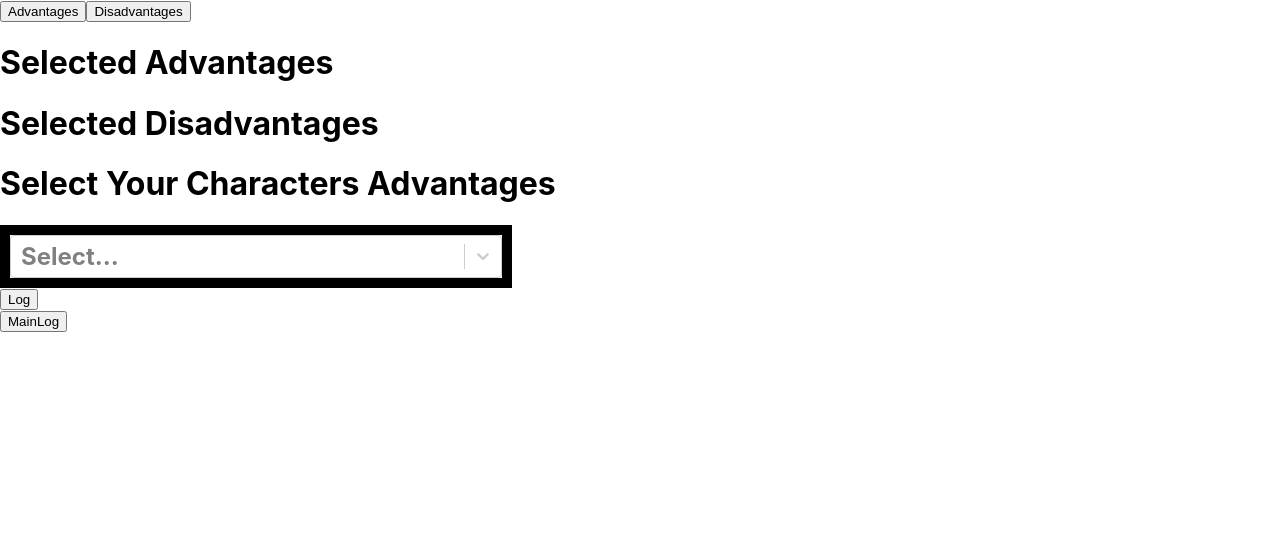
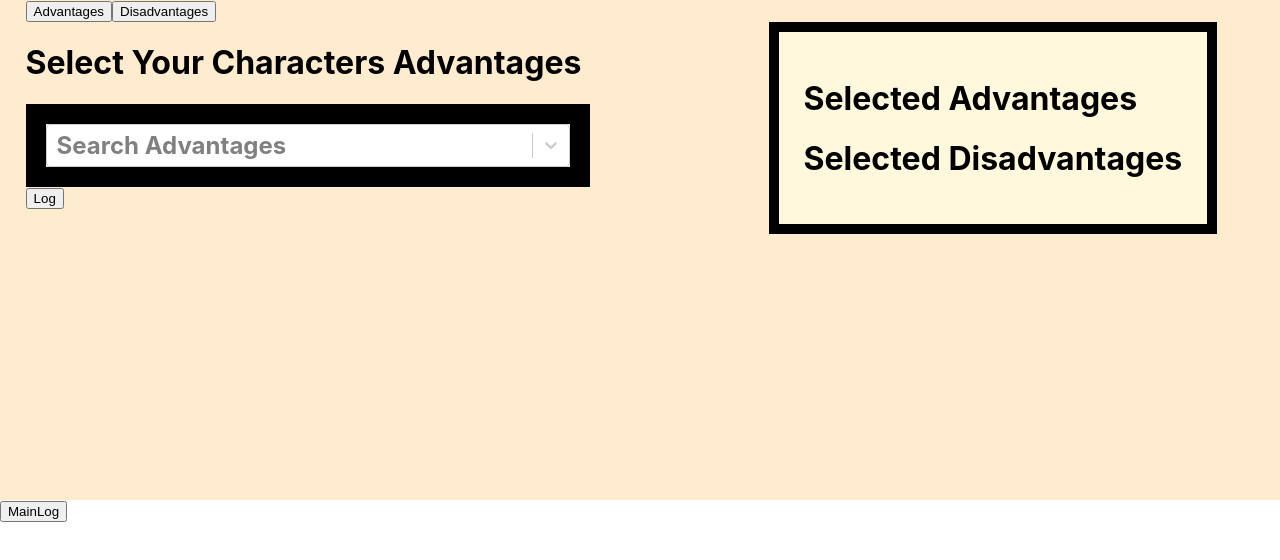
Before and after one commit to Uken81/Gurps-Character-Cheatsheet-Maker, a React (Create React App) app: page / in a window 1280 px wide. Shown: the top 560 px of the page. Built offline with nearby package versions, Linux system fonts and the light colour scheme.

Commit message:
reorder component folders for the selected section

```diff
--- a/src/Advantages/AdvantageSelector.jsx
+++ b/src/Advantages/AdvantageSelector.jsx
@@ -7,15 +7,12 @@ const AdvantageSelector = (props) => {
     const setSelectedAdvantagesList = props.setSelectedAdvantagesList;
 
     let options;
-
     const createOptions = () => {
         options = AdvantagesListArray.map(opt => ({ label: opt.title, value: opt.title }));
-        console.log(options);
     };
     createOptions();
 
     let arr = [];
-
     const onChange = (event) => {
         event.forEach((e) => {
             arr.push(e.value)
@@ -33,10 +30,10 @@ const AdvantageSelector = (props) => {
     return (
         <div>
             <h1>Select Your Characters Advantages</h1>
-            <SearchBar options={options} onChange={onChange} />
+            <SearchBar options={options} onChange={onChange} placeHolder='Search Advantages'/>
             <button onClick={log}>Log</button>
         </div>
     );
 }
-// onChange={opt => setSelectedAdvantagesList(opt)} placeHolder='Search Advantages'
+
 export default AdvantageSelector;
--- a/src/App.css
+++ b/src/App.css
@@ -1,6 +1,25 @@
+.selection-screen {
+    background-color: blanchedalmond;
+    min-height: 500px;
+    padding-left: 2%;
+}
+
 .searchBar {
     font-weight: bold;
+    border: black solid 20px;
+    /* border-radius: 30%; */
+    font-size: x-large;
+    width: 45%;
+}
+
+.selected {
+    background-color: cornsilk;
+    float: right;
+    margin-right: 5%;
+    padding: 2%;
     border: black solid 10px;
-    font-size: x-large;
-    width: 40%;
 }
+li {
+    font-size: larger;
+    list-style: none;
+}
--- a/src/App.js
+++ b/src/App.js
@@ -11,21 +11,22 @@ const [isAdvantage, setIsAdvantage] = useState(true);
   const [selectedAdvantagesList, setselectedAdvantagesList] = useState([]);
   const [selectedDisadvantagesList, setSelectedDisadvantagesList] = useState([]);
 
-const log = ()=> {
+  const log = () => {
     console.log(selectedAdvantagesList);
   }
 
 
   return (
     <div className="App">
+      <div className='selection-screen'>
         <ToggleAdvantageDisadvantage isAdvantage={isAdvantage} setIsAdvantage={setIsAdvantage} />
         <Selected
           selectedAdvantagesList={selectedAdvantagesList}
           selectedDisadvantagesList={selectedDisadvantagesList}
         />
-      {isAdvantage && <AdvantageSelector selectedAdvantagesList={selectedAdvantagesList} setSelectedAdvantagesList={setselectedAdvantagesList}/>}
-      {!isAdvantage && <Disadvantageselector selectedDisadvantagesList={selectedDisadvantagesList} setSelectedDisadvantagesList={setSelectedDisadvantagesList}/>}
-
+        {isAdvantage && <AdvantageSelector selectedAdvantagesList={selectedAdvantagesList} setSelectedAdvantagesList={setselectedAdvantagesList} />}
+        {!isAdvantage && <Disadvantageselector selectedDisadvantagesList={selectedDisadvantagesList} setSelectedDisadvantagesList={setSelectedDisadvantagesList} />}
+      </div>
       <button onClick={log}>MainLog</button>
     </div>
   );
--- a/src/Disadvantages/DisadvantageSelector.jsx
+++ b/src/Disadvantages/DisadvantageSelector.jsx
@@ -7,15 +7,12 @@ const Disadvantageselector = (props) => {
     const setSelectedDisadvantagesList = props.setSelectedDisadvantagesList;
 
     let options;
-
     const createOptions = () => {
         options = DisadvantagesListArray.map(opt => ({ label: opt.title, value: opt.title }));
-        console.log(options);
     };
     createOptions();
 
     let arr = [];
-
     const onChange = (event) => {
         event.forEach((e) => {
             arr.push(e.value)
--- a/src/Selected/DisplaySelected.jsx
+++ b/src/Selected/DisplaySelected.jsx
@@ -1,12 +1,12 @@
-import SelectedAdvantages from "./Selected Advantages/SelectedAdvantages"
-import SelectedDisadvantages from "./Selected Advantages/SelectedDisadvantages";
+import SelectedAdvantages from "./Selected/SelectedAdvantages"
+import SelectedDisadvantages from "../Selected/Selected/SelectedDisadvantages";
 
 const Selected = (props) => {
     const selectedAdvantagesList = props.selectedAdvantagesList;
     const selectedDisadvantagesList = props.selectedDisadvantagesList
 
     return (
-        <div>
+        <div className='selected'>
             <h1>Selected Advantages</h1>
             <SelectedAdvantages selectedAdvantagesList={selectedAdvantagesList}/>
             <h1>Selected Disadvantages</h1>
```
Also changed, not shown: src/Selected/Selected/SelectedAdvantages.jsx (renamed from src/Selected/Selected Advantages/SelectedAdvantages.jsx), src/Selected/Selected/SelectedDisadvantages.jsx (renamed from src/Selected/Selected Advantages/SelectedDisadvantages.jsx). Lines whose indentation alone changed are shown as unchanged.
